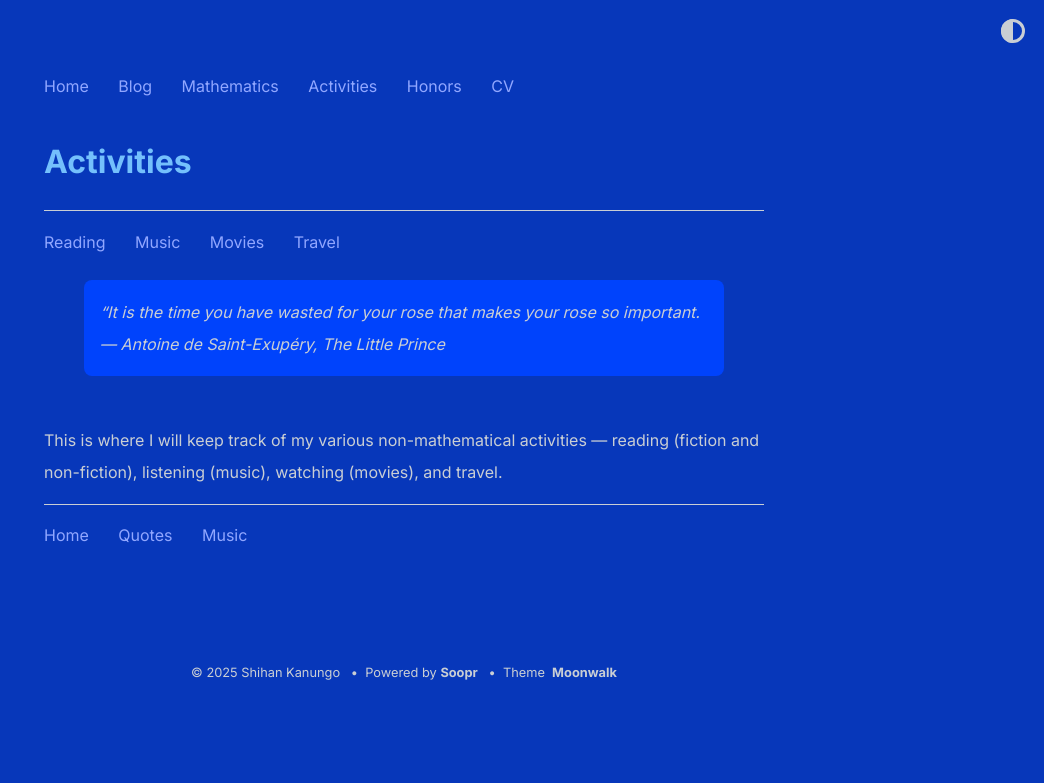
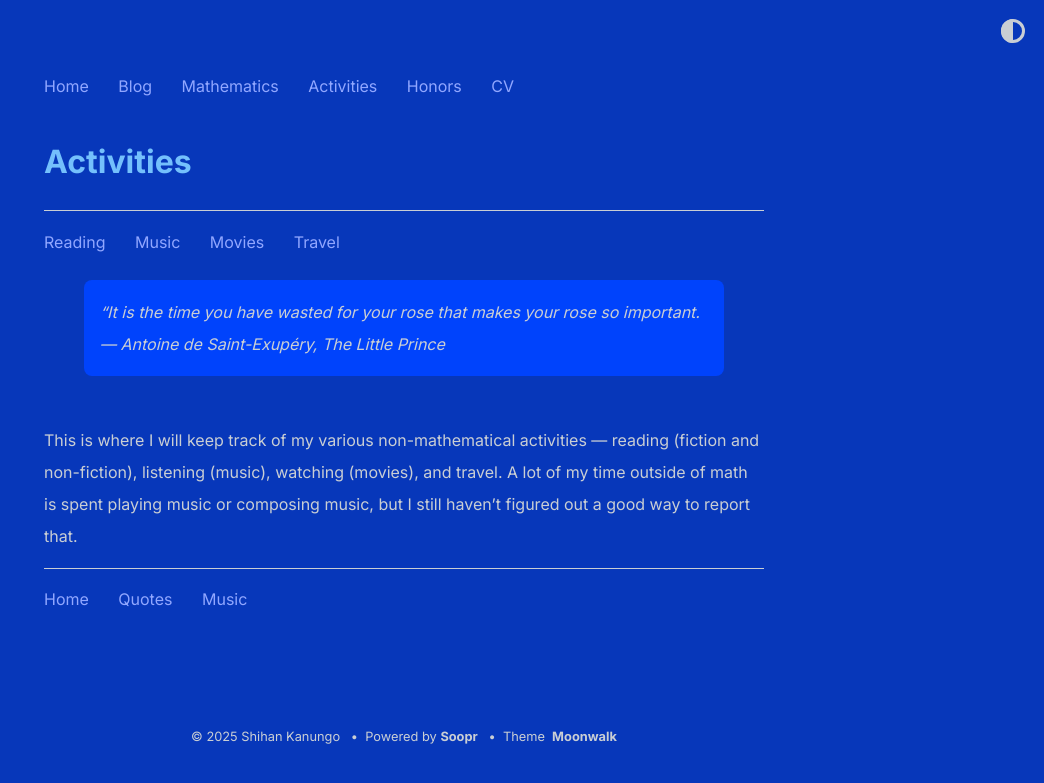
Before and after one commit to shihankanungo/shihankanungo.github.io, a Jekyll site: the page built from activities.md, in a window 1280 px wide. Shown: the top 783 px of the page, without its empty margins (236-1280 px from the left). Built offline with Jekyll 4.4.1, drawn with Linux system fonts in a browser that asks for light colours.

Commit message:
Update activities.md

```diff
--- a/activities.md
+++ b/activities.md
@@ -6,4 +6,4 @@
 &mdash; Antoine de Saint-Exupéry, The Little Prince
 
 <br>
-This is where I will keep track of my various non-mathematical activities &mdash; reading (fiction and non-fiction), listening (music), watching (movies), and travel.
+This is where I will keep track of my various non-mathematical activities &mdash; reading (fiction and non-fiction), listening (music), watching (movies), and travel. A lot of my time outside of math is spent playing music or composing music, but I still haven't figured out a good way to report that.
```
